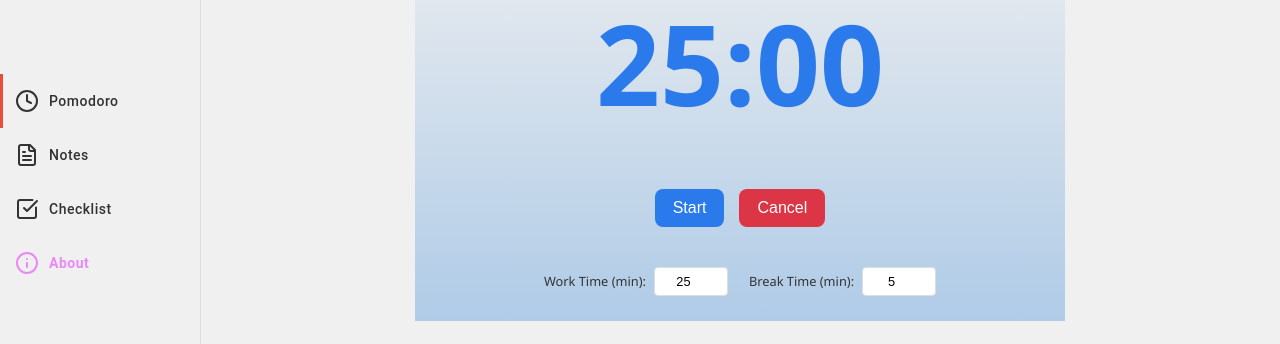
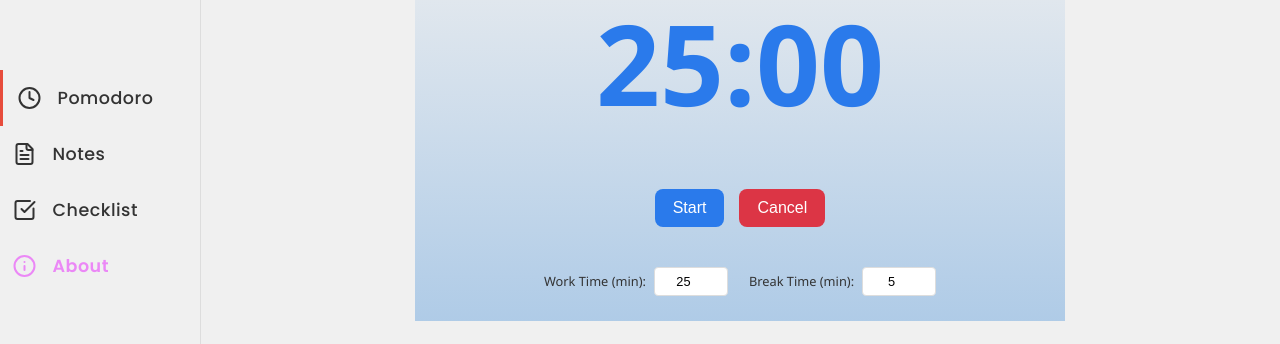
Before and after one commit to Ajithesh9/productivity-hub, a React (Create React App) app: page / in a window 1280 px wide. Shown: the part 218-562 px from the top of the page. Built offline with nearby package versions, Linux system fonts and the light colour scheme.

Commit message:
Update Navbar.css

```diff
--- a/src/components/Navbar/Navbar.css
+++ b/src/components/Navbar/Navbar.css
@@ -1,18 +1,20 @@
+@import url("https://fonts.googleapis.com/css2?family=Poppins:wght@500;600&display=swap");
+
 .navbar {
-  position: fixed; /* Fixes the navbar on the left */
+  position: fixed;
   top: 0;
   left: 0;
   height: 100vh;
-  width: 70px; /* Default narrow width */
+  width: 70px;
   background: var(--background-color);
   border-right: 1px solid var(--border-color);
-  transition: all 0.3s cubic-bezier(0.645, 0.045, 0.355, 1); /* Smooth transition effect */
+  transition: all 0.3s cubic-bezier(0.645, 0.045, 0.355, 1);
   user-select: none;
   overflow: hidden;
 }
 
 .navbar:hover {
-  width: 220px; /* Wider width when hovered */
+  width: 220px;
 }
 
 .navbar ul {
@@ -21,45 +23,46 @@
   margin: 0;
   display: flex;
   flex-direction: column;
-  justify-content: center; /* Center content vertically */
-  height: 100%; /* Full height of the navbar */
+  justify-content: center;
+  height: 100%;
 }
 
 .navbar li {
-  padding: 15px;
   display: flex;
   align-items: center;
-  transition: background 0.3s ease-in-out; /* Smooth transition for hover effects */
+  transition: background 0.3s ease-in-out;
   cursor: pointer;
-  position: relative; /* Needed for positioning the left border */
+  position: relative;
+  padding: 0;
 }
 
-/* Left border only visible when active */
 .navbar li.active {
-  border-left: 3px solid #2ecc71; /* Green border for active state */
-  padding-left: 12px; /* Adjust padding to account for border */
+  border-left: 3px solid #2ecc71;
+  padding-left: 0;
 }
 
-/* Unique left border colors for each active button */
+.navbar li.active a {
+  padding-left: 12px;
+}
+
 .navbar li:nth-child(1).active {
-  border-left-color: #e74c3c; /* Red */
+  border-left-color: #e74c3c;
 }
 
 .navbar li:nth-child(2).active {
-  border-left-color: #f1c40f; /* Yellow */
+  border-left-color: #f1c40f;
 }
 
 .navbar li:nth-child(3).active {
-  border-left-color: #9b59b6; /* Purple (for About) */
+  border-left-color: #9b59b6;
 }
 
 .navbar li:nth-child(4).active {
-  border-left-color: #3498db; /* Blue */
+  border-left-color: #3498db;
 }
 
-/* Hover effect for buttons (except About) */
 .navbar li:not(.about):hover {
-  background: rgba(0, 0, 0, 0.05); /* Lighter background color on hover */
+  background: rgba(0, 0, 0, 0.05);
 }
 
 .navbar li a {
@@ -67,40 +70,46 @@
   align-items: center;
   color: var(--text-color);
   text-decoration: none;
-  font-family: "Roboto", sans-serif; /* Modern font family */
-  font-size: 14px; /* Slightly smaller font size */
-  font-weight: 500; /* Medium font weight */
-  letter-spacing: 0.5px; /* Slightly spaced out letters */
+  font-family: "Poppins", sans-serif;
+  font-size: 17.5px;
+  font-weight: 500;
+  letter-spacing: 0.5px;
+  padding: 15px 10px; /* Adjusted horizontal padding */
+  width: 100%;
+  box-sizing: border-box;
+  min-width: 60px; /* Ensure minimum width for narrow state */
 }
 
 .navbar li .icon {
+  padding-right: 8px;
+  padding-left: 2.5px;
   font-size: 1.5em;
-  margin-right: 10px;
-  transition: transform 0.3s ease-in-out; /* Icon grows slightly on hover */
+  margin-right: 8px; /* Reduced margin for better spacing */
+  transition: transform 0.3s ease-in-out;
+  flex-shrink: 0; /* Prevent icon shrinking */
 }
 
 .navbar li:hover .icon {
-  transform: scale(1.1); /* Slight scaling effect for icons */
+  transform: scale(1.1);
 }
 
 .navbar li .text {
   opacity: 0;
-  transition: opacity 0.3s ease-in-out, transform 0.3s ease-in-out; /* Smooth fade-in effect */
-  transform: translateX(-10px); /* Start slightly off-screen */
+  transition: opacity 0.3s ease-in-out, transform 0.3s ease-in-out;
+  transform: translateX(-10px);
+  white-space: nowrap; /* Prevent text wrapping */
 }
 
 .navbar:hover li .text {
   opacity: 1;
-  transform: translateX(0); /* Slide into view */
+  transform: translateX(0);
 }
 
-/* Enhanced uniqueness for the About Section Button */
 .navbar li.about {
   position: relative;
-  transition: all 0.3s ease-in-out; /* Smooth transition for hover effects */
+  transition: all 0.3s ease-in-out;
 }
 
-/* Gradient Border Effect for About Section */
 .navbar li.about::before {
   content: "";
   position: absolute;
@@ -108,34 +117,25 @@
   left: 0;
   width: 3px;
   height: 100%;
-  background: linear-gradient(
-    to bottom,
-    #068c39,
-    #13ba37
-  ); /* Deep purple to lighter purple gradient */
+  background: linear-gradient(to bottom, #068c39, #13ba37);
   opacity: 0;
   transition: opacity 0.3s ease-in-out;
 }
 
 .navbar li.about:hover::before {
-  opacity: 1; /* Show gradient border on hover */
+  opacity: 1;
 }
 
 .navbar li.about a {
-  font-weight: 600; /* Bold font for the About section */
-  color: rgb(235, 136, 246); /* Deep purple text color */
-  transition: color 0.3s ease-in-out; /* Smooth color transition */
+  font-weight: 600;
+  color: rgb(235, 136, 246);
+  transition: color 0.3s ease-in-out;
 }
 
 .navbar li.about:hover a {
-  color: chocolate; /* Light pink text color on hover */
+  color: chocolate;
 }
 
 .navbar li.about:hover {
-  background: rgba(
-    71,
-    0,
-    52,
-    0.1
-  ); /* Light version of #470034 as background on hover */
+  background: rgba(71, 0, 52, 0.1);
 }
```
